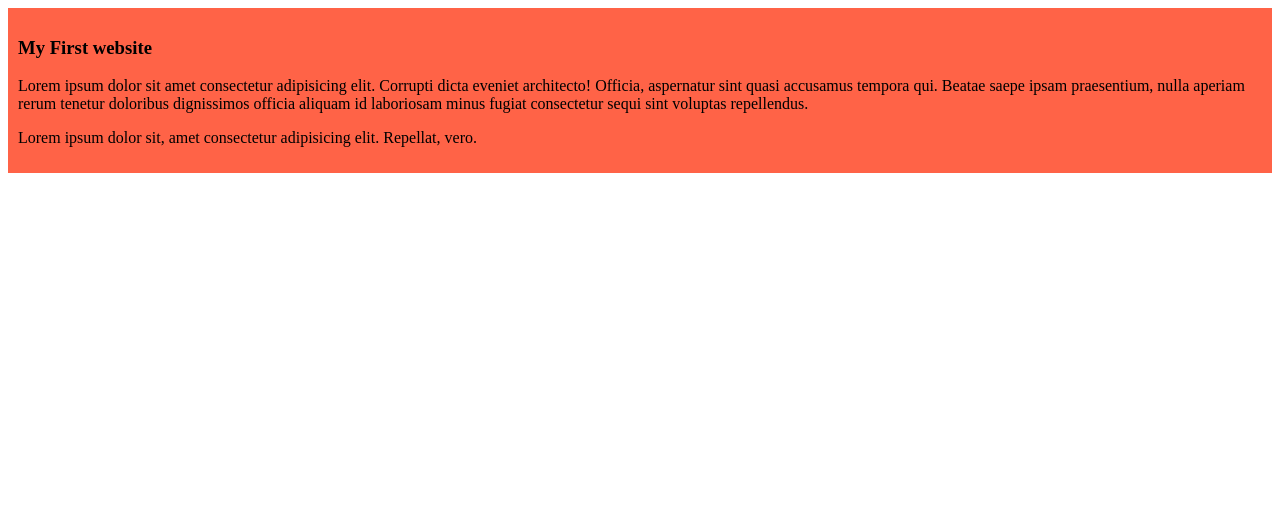
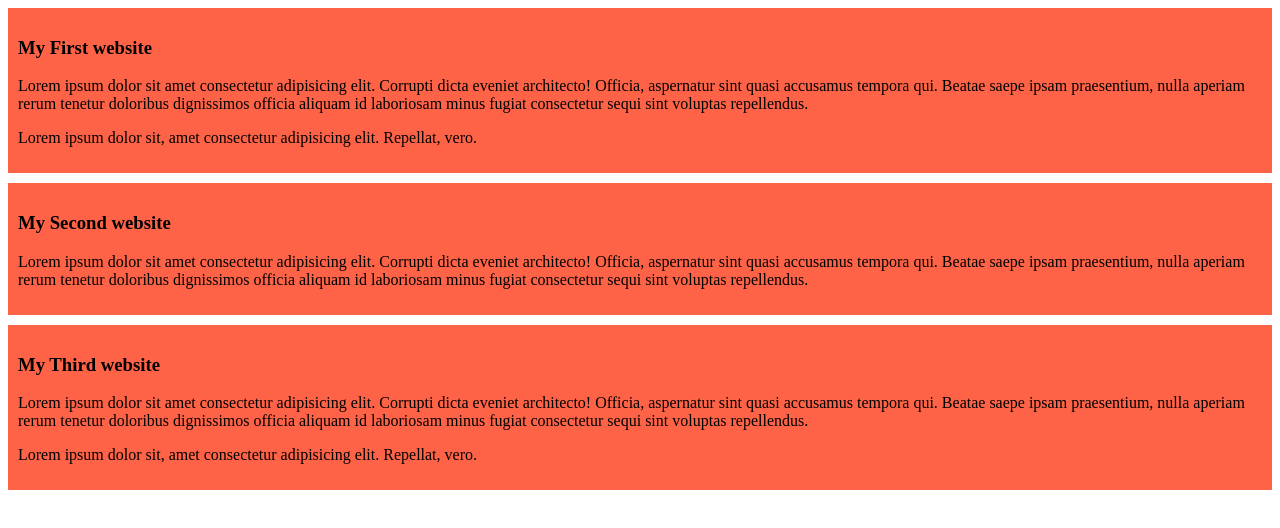
Before and after one commit to rimon2a/my-simple-website, a plain HTML site: page index.html in a window 1280 px wide. Drawn offline with Linux system fonts and the light colour scheme.

Commit message:
added the second and third css

```diff
--- a/index.html
+++ b/index.html
@@ -12,5 +12,14 @@
         <p>Lorem ipsum dolor sit amet consectetur adipisicing elit. Corrupti dicta eveniet architecto! Officia, aspernatur sint quasi accusamus tempora qui. Beatae saepe ipsam praesentium, nulla aperiam rerum tenetur doloribus dignissimos officia aliquam id laboriosam minus fugiat consectetur sequi sint voluptas repellendus.</p>
         <p>Lorem ipsum dolor sit, amet consectetur adipisicing elit. Repellat, vero.</p>
     </div>
+    <div>
+        <h3> My Second website </h3>
+        <p>Lorem ipsum dolor sit amet consectetur adipisicing elit. Corrupti dicta eveniet architecto! Officia, aspernatur sint quasi accusamus tempora qui. Beatae saepe ipsam praesentium, nulla aperiam rerum tenetur doloribus dignissimos officia aliquam id laboriosam minus fugiat consectetur sequi sint voluptas repellendus.</p>
+    </div>
+    <div>
+        <h3> My Third website </h3>
+        <p>Lorem ipsum dolor sit amet consectetur adipisicing elit. Corrupti dicta eveniet architecto! Officia, aspernatur sint quasi accusamus tempora qui. Beatae saepe ipsam praesentium, nulla aperiam rerum tenetur doloribus dignissimos officia aliquam id laboriosam minus fugiat consectetur sequi sint voluptas repellendus.</p>
+        <p>Lorem ipsum dolor sit, amet consectetur adipisicing elit. Repellat, vero.</p>
+    </div>
 </body>
 </html>
--- a/style.css
+++ b/style.css
@@ -1,4 +1,5 @@
 div{
     background-color: tomato;
     padding: 10px;
+    margin-bottom: 10px;
 }
```
